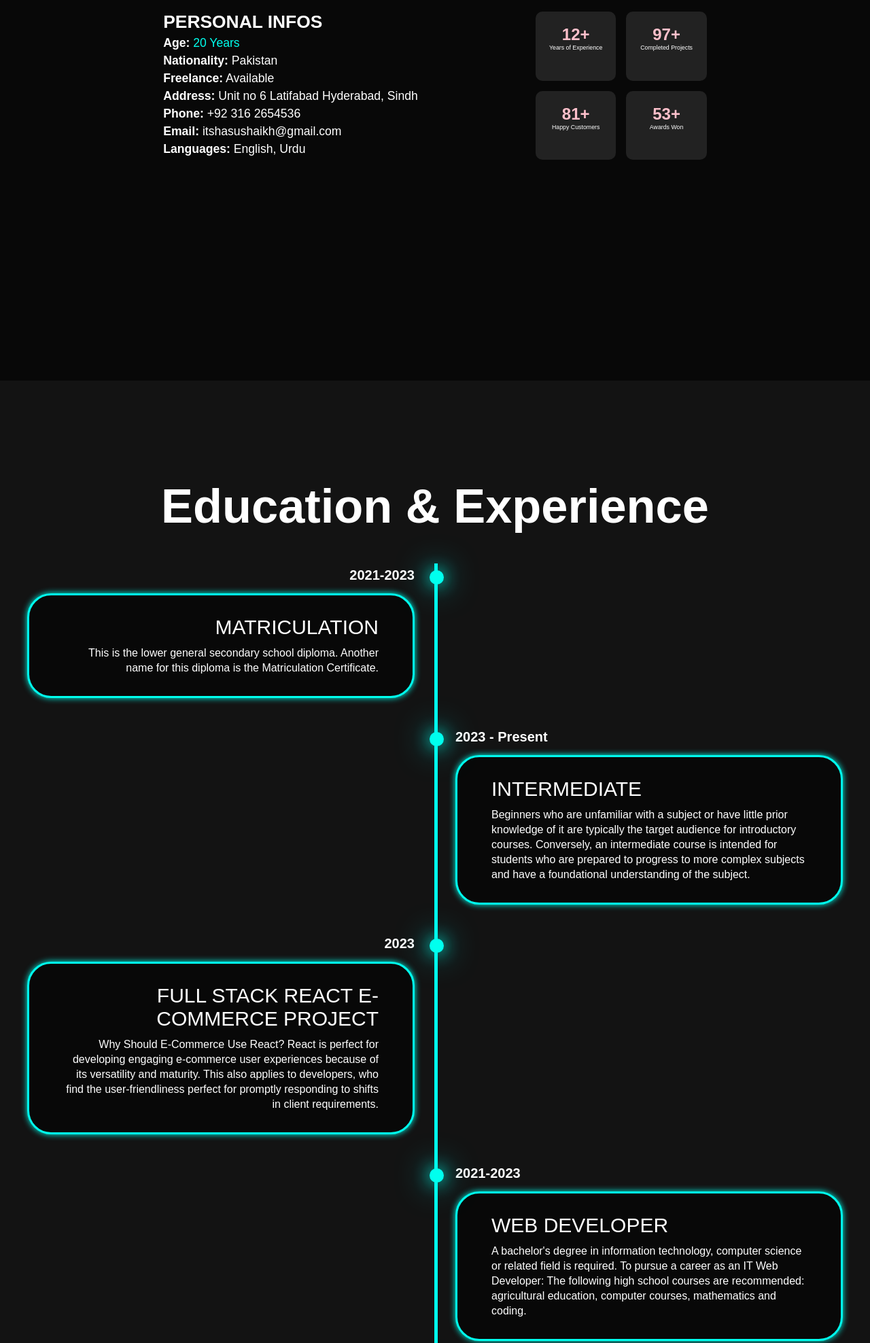
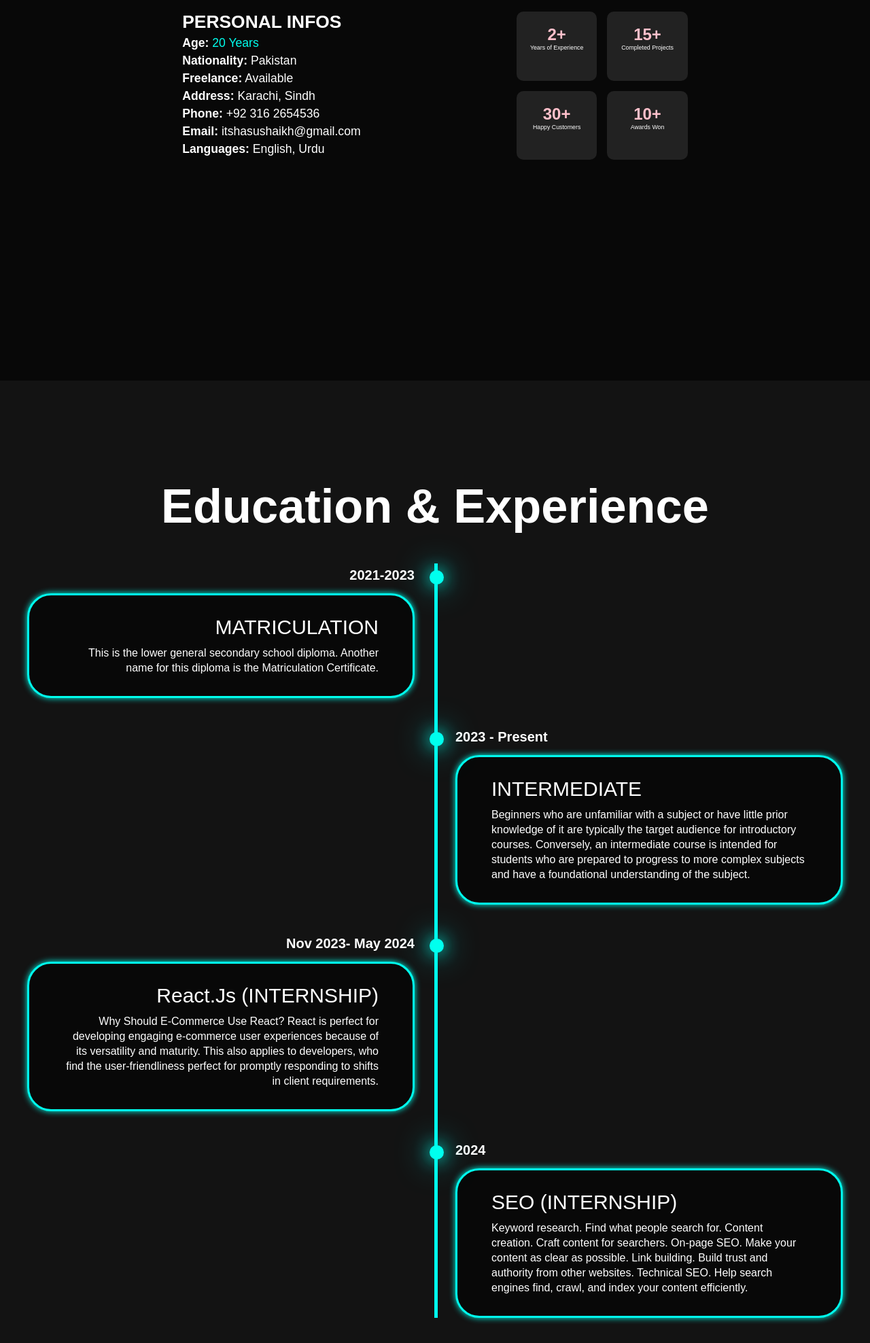
Before and after one commit to itshasu/My-Portfolio-Web, a plain HTML site: page index.html in a window 1280 px wide. Shown: the part 1040-3016 px from the top of the page at 68% size. Drawn offline with nearby package versions, Linux system fonts and the light colour scheme.

Commit message:
Update index.html

```diff
--- a/index.html
+++ b/index.html
@@ -66,7 +66,7 @@
                     <p><strong>Age:</strong> <span>20 Years</span></p>
                     <p><strong>Nationality:</strong> Pakistan</p>
                     <p><strong>Freelance:</strong> Available</p>
-                    <p><strong>Address:</strong> Unit no 6 Latifabad Hyderabad, Sindh</p>
+                    <p><strong>Address:</strong> Karachi, Sindh</p>
                     <p><strong>Phone:</strong> +92 316 2654536</p>
                     <p><strong>Email:</strong> itshasushaikh@gmail.com</p>
                     <p><strong>Languages:</strong> English, Urdu</p>
@@ -74,19 +74,19 @@
             </div>
             <div class="stats">
                 <div class="stat-box">
-                    <h3>12+</h3>
+                    <h3>2+</h3>
                     <p>Years of Experience</p>
                 </div>
                 <div class="stat-box">
-                    <h3>97+</h3>
+                    <h3>15+</h3>
                     <p>Completed Projects</p>
                 </div>
                 <div class="stat-box">
-                    <h3>81+</h3>
+                    <h3>30+</h3>
                     <p>Happy Customers</p>
                 </div>
                 <div class="stat-box">
-                    <h3>53+</h3>
+                    <h3>10+</h3>
                     <p>Awards Won</p>
                 </div>
             </div>
@@ -118,19 +118,10 @@
 
             <div class="timeline-item">
                 <div class="timeline-dot"></div>
-                <div class="timeline-date">2023</div>
+                <div class="timeline-date">Nov 2023- May 2024</div>
                 <div class="timeline-content">
-                    <h3>FULL STACK REACT E-COMMERCE PROJECT</h3>
+                    <h3>React.Js (INTERNSHIP)</h3>
                     <p>Why Should E-Commerce Use React? React is perfect for developing engaging e-commerce user experiences because of its versatility and maturity. This also applies to developers, who find the user-friendliness perfect for promptly responding to shifts in client requirements.</p>
-                </div>
-            </div>
-
-            <div class="timeline-item">
-                <div class="timeline-dot"></div>
-                <div class="timeline-date">2021-2023</div>
-                <div class="timeline-content">
-                    <h3>WEB DEVELOPER</h3>
-                    <p>A bachelor's degree in information technology, computer science or related field is required. To pursue a career as an IT Web Developer: The following high school courses are recommended: agricultural education, computer courses, mathematics and coding.</p>
                 </div>
             </div>
 
```
